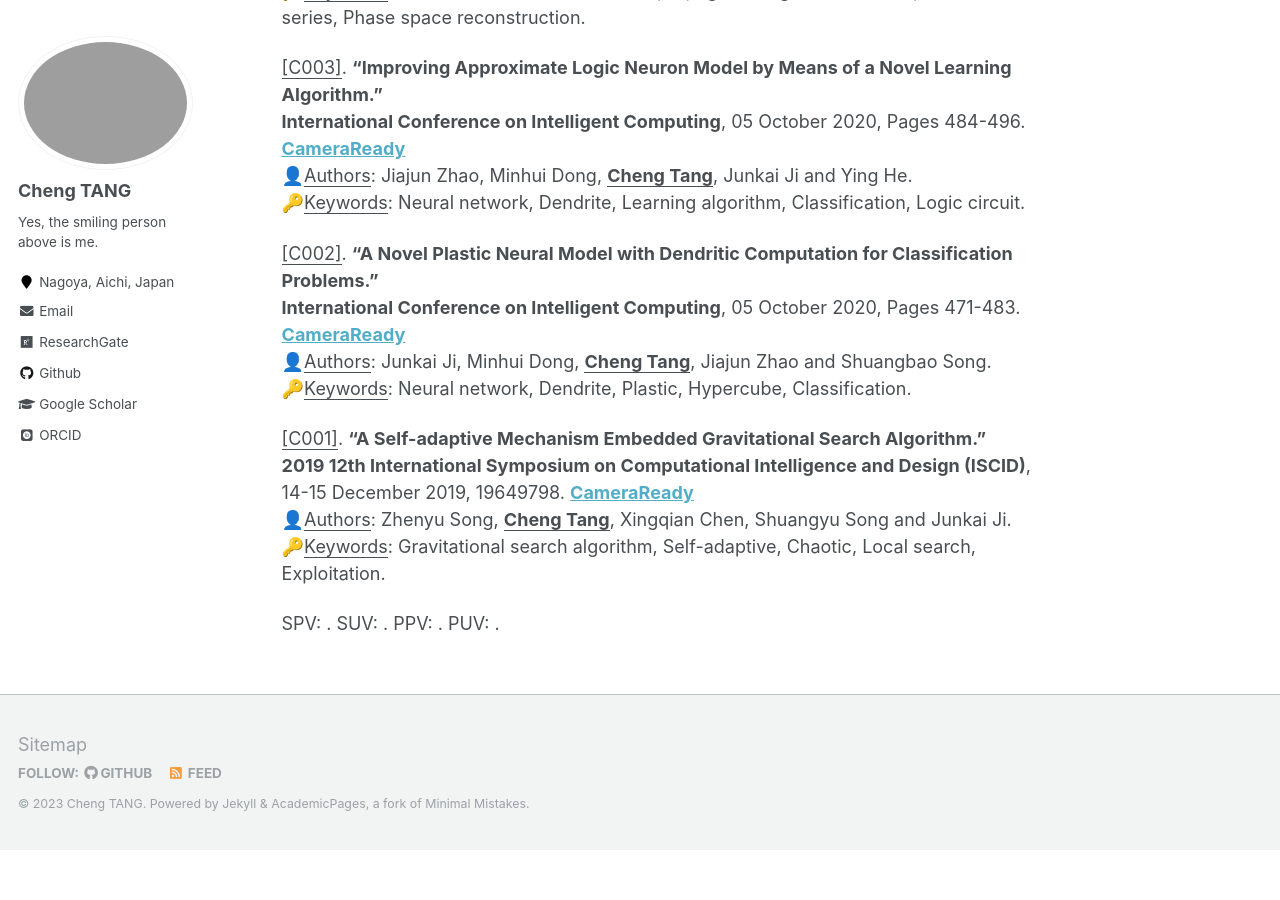
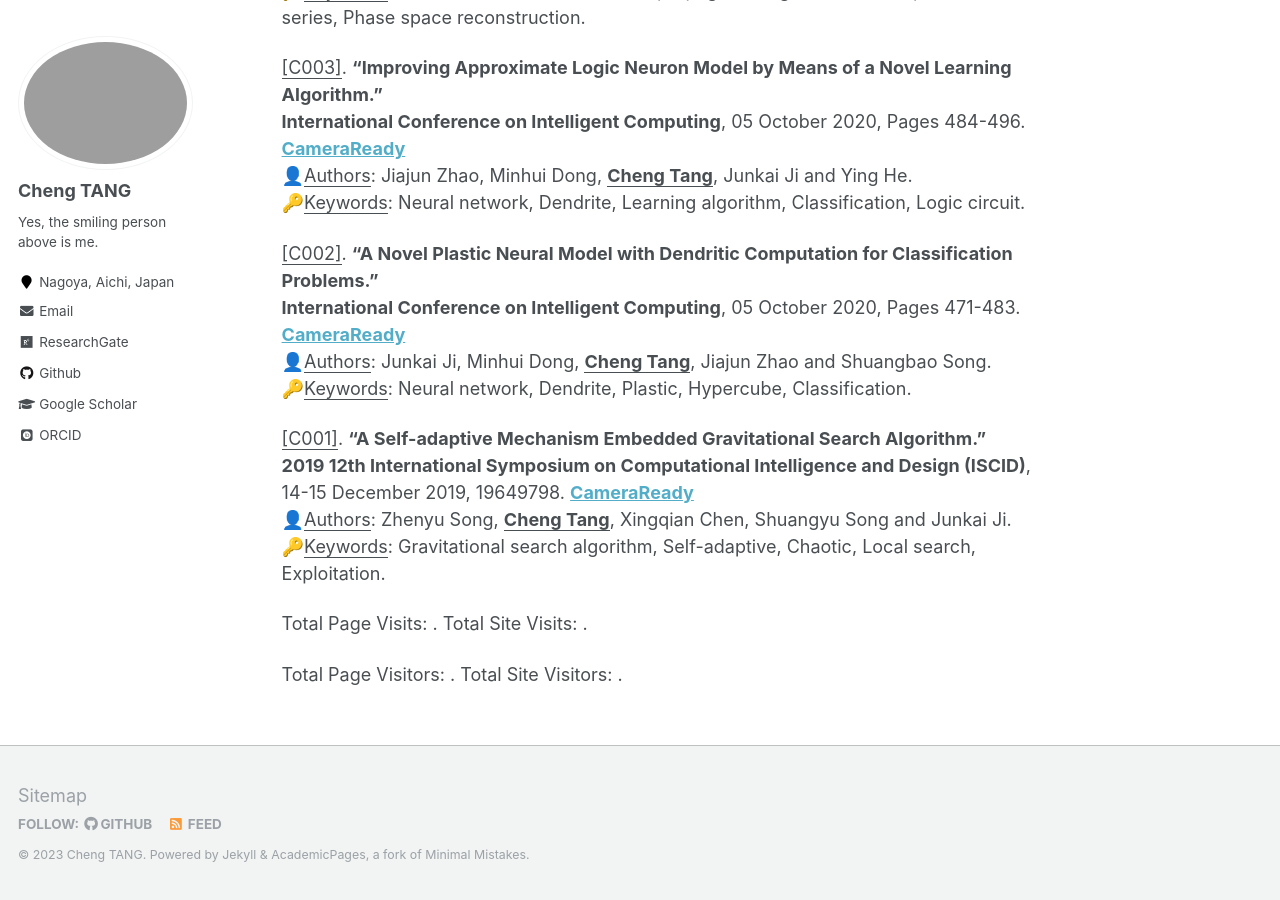
Before and after one commit to ChengTANG-AI/chengtang-ai.github.io, a Jekyll site: the page built from _pages/JournalPublications.md, in a window 1280 px wide and 900 px high, scrolled down 5070 px. Built offline with Jekyll 4.4.1, drawn with Linux system fonts in a browser that asks for light colours; some web fonts are replaced; before the commit the page ends 5920 px from its top, so only the background shows below that.

Commit message:
Update JournalPublications.md

```diff
--- a/_pages/JournalPublications.md
+++ b/_pages/JournalPublications.md
@@ -169,7 +169,8 @@ Conference Proceedings
 
 
 <script async src="https://npm.elemecdn.com/penndu@1.0.0/bsz.js"></script>
-<span id="busuanzi_container_site_pv">SPV: <span id="busuanzi_value_site_pv"></span>.</span>
-<span id="busuanzi_container_site_uv">SUV: <span id="busuanzi_value_site_uv"></span>.</span>
-<span id="busuanzi_container_page_pv">PPV: <span id="busuanzi_value_page_pv"></span>.</span>
-<span id="busuanzi_container_page_uv">PUV: <span id="busuanzi_value_page_uv"></span>.</span>
+<span id="busuanzi_container_page_pv">Total Page Visits: <span id="busuanzi_value_page_pv"></span>.</span>
+<span id="busuanzi_container_site_pv">Total Site Visits: <span id="busuanzi_value_site_pv"></span>.</span>
+
+<span id="busuanzi_container_page_uv">Total Page Visitors: <span id="busuanzi_value_page_uv"></span>.</span>
+<span id="busuanzi_container_site_uv">Total Site Visitors: <span id="busuanzi_value_site_uv"></span>.</span>
```
